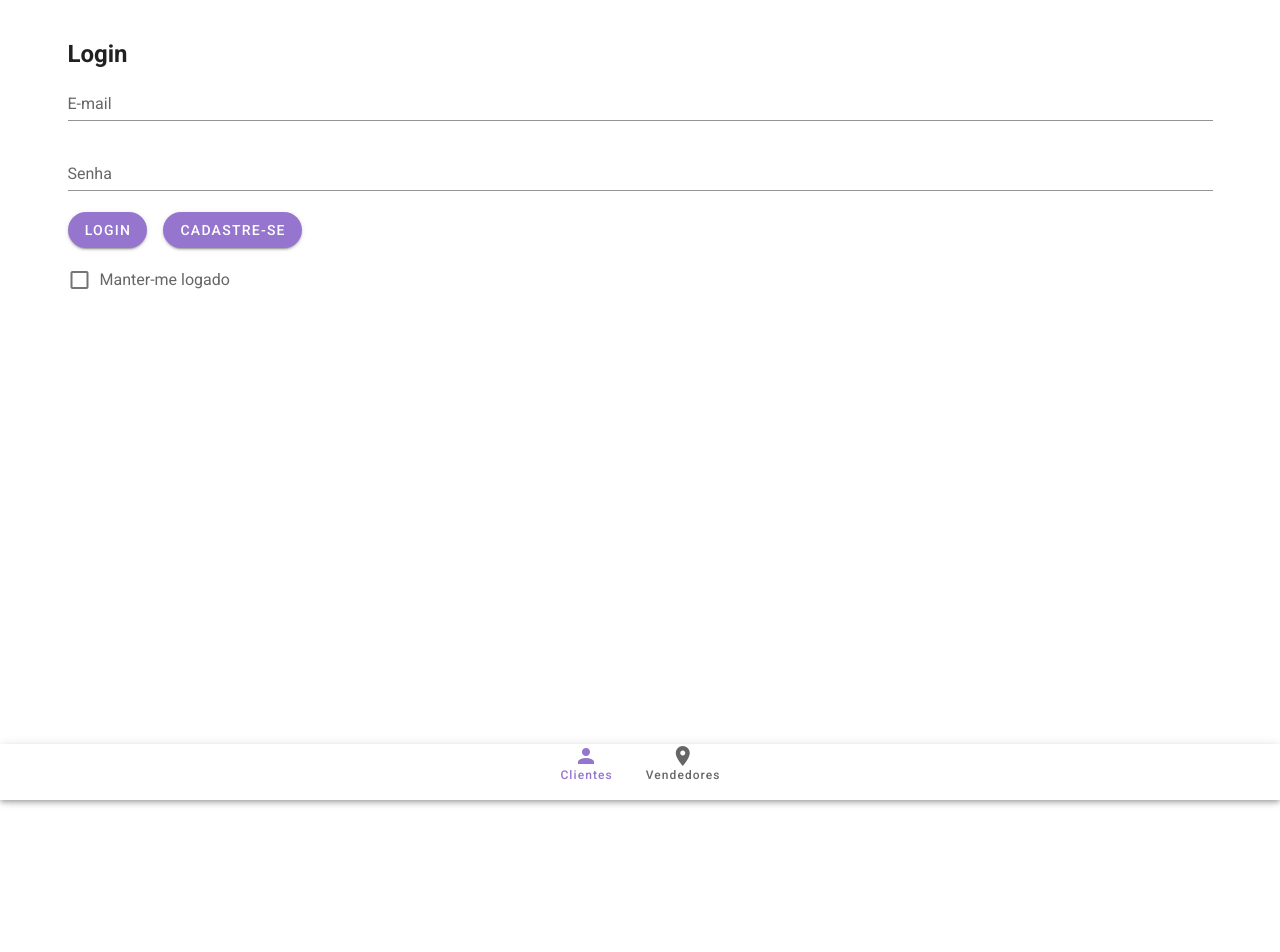
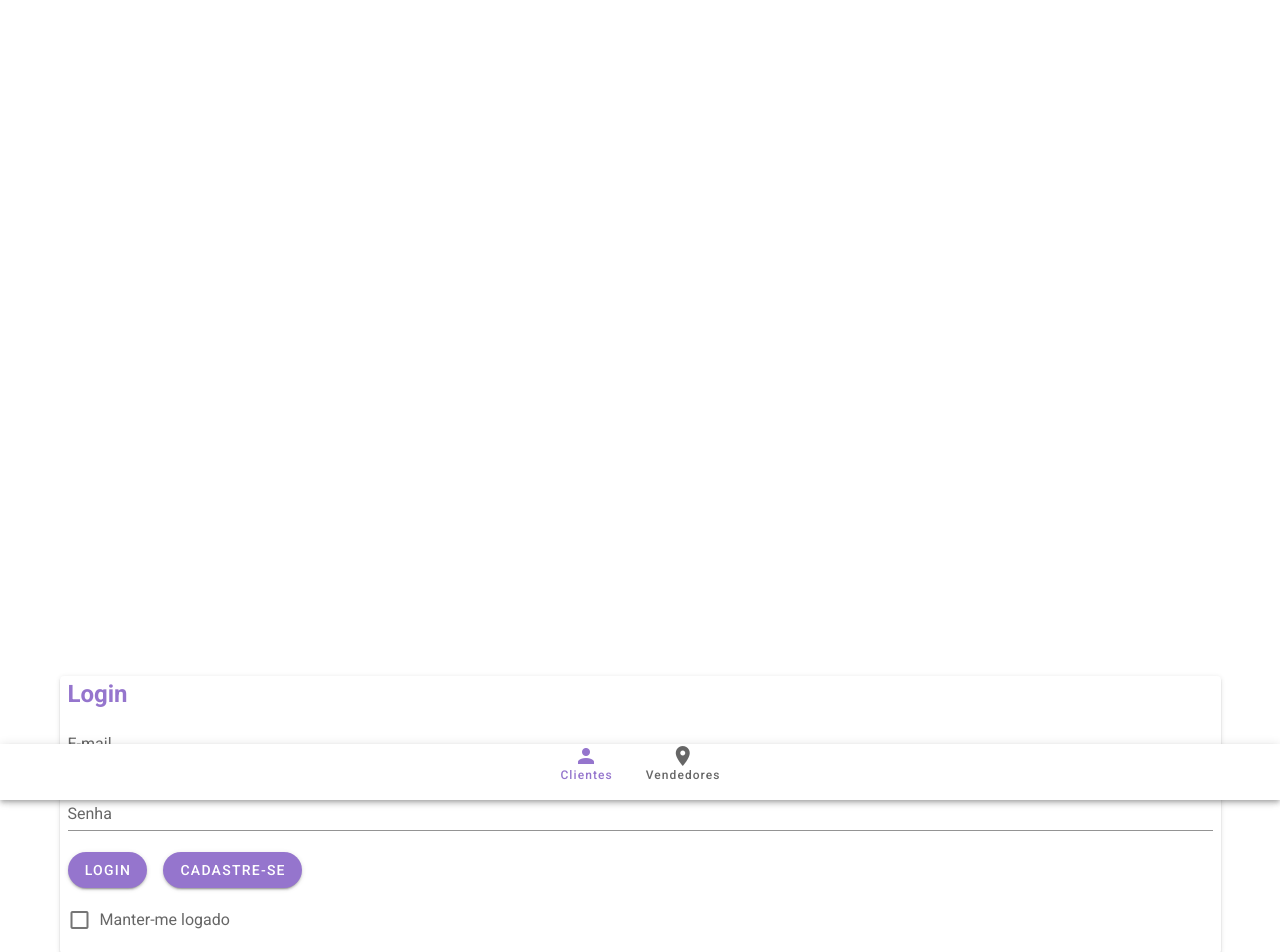
Before and after one commit to IgorWestermann/hackathon-iteris-time27, a Vue app: page /vendedor in a window 1280 px wide. Shown: the top 952 px of the page. Before the commit the page ends 800 px from the top, so only its background shows below. Built offline with nearby package versions, Linux system fonts and the light colour scheme.

Commit message:
mudanças visuais

```diff
--- a/src/views/SellerLoginPage.vue
+++ b/src/views/SellerLoginPage.vue
@@ -1,46 +1,60 @@
 <template>
   <v-container class="login-page">
+      <v-card
+  elevation="2"
+>
     <div class="login">
-      <h2 class="ml-2">Login</h2>
-      <v-form ref="form" v-model="valid" lazy-validation>
+      <h2 class="ml-2 page-title">Login</h2>
+      <v-form ref="form">
+        <v-text-field class="ml-2 mr-2" label="E-mail"> </v-text-field>
         <v-text-field
           class="ml-2 mr-2"
-          v-model="email"
-          :rules="emailRules"
-          label="E-mail"
-        >
-        </v-text-field>
-        <v-text-field class="ml-2 mr-2"
           type="password"
           label="Senha"
         ></v-text-field>
 
-        <router-link to="/newproduct">
-          <v-btn rounded color="deep-purple lighten-2" class="mr-4 ml-2" dark @click="validate"> Login </v-btn>
-        </router-link>
+        <div>
+          <router-link to="/newproduct">
+            <v-btn rounded color="deep-purple lighten-2" class="mr-4 ml-2" dark>
+              Login
+            </v-btn>
+          </router-link>
 
-        <router-link to="/registervendor">
-          <v-btn rounded color="deep-purple lighten-2" dark @click="resetValidation"> Cadastre-se </v-btn>
-        </router-link>
+          <router-link to="/registervendor">
+            <v-btn rounded color="deep-purple lighten-2 " dark>
+              Cadastre-se
+            </v-btn>
+          </router-link>
+        </div>
       </v-form>
 
-      <v-checkbox
-        v-model="checkbox"
-        :label="'Manter-me logado'"
-        class="ml-2"
-      ></v-checkbox>
+      <v-checkbox :label="'Manter-me logado'" class="ml-2"></v-checkbox>
     </div>
+    </v-card>
   </v-container>
 </template>
 
 <script>
 export default {
-  name: 'SellerLoginPage',
+  name: "SellerLoginPage",
 };
 </script>
 
 <style scoped>
+.login-page{
+    margin-top: 50%;
+
+}
+.register-page-btns {
+  display: flex;
+  justify-content: space-around;
+}
+
 .login-page a {
   text-decoration: none;
 }
+
+.page-title {
+  color: #9575cd;
+}
 </style>
```
